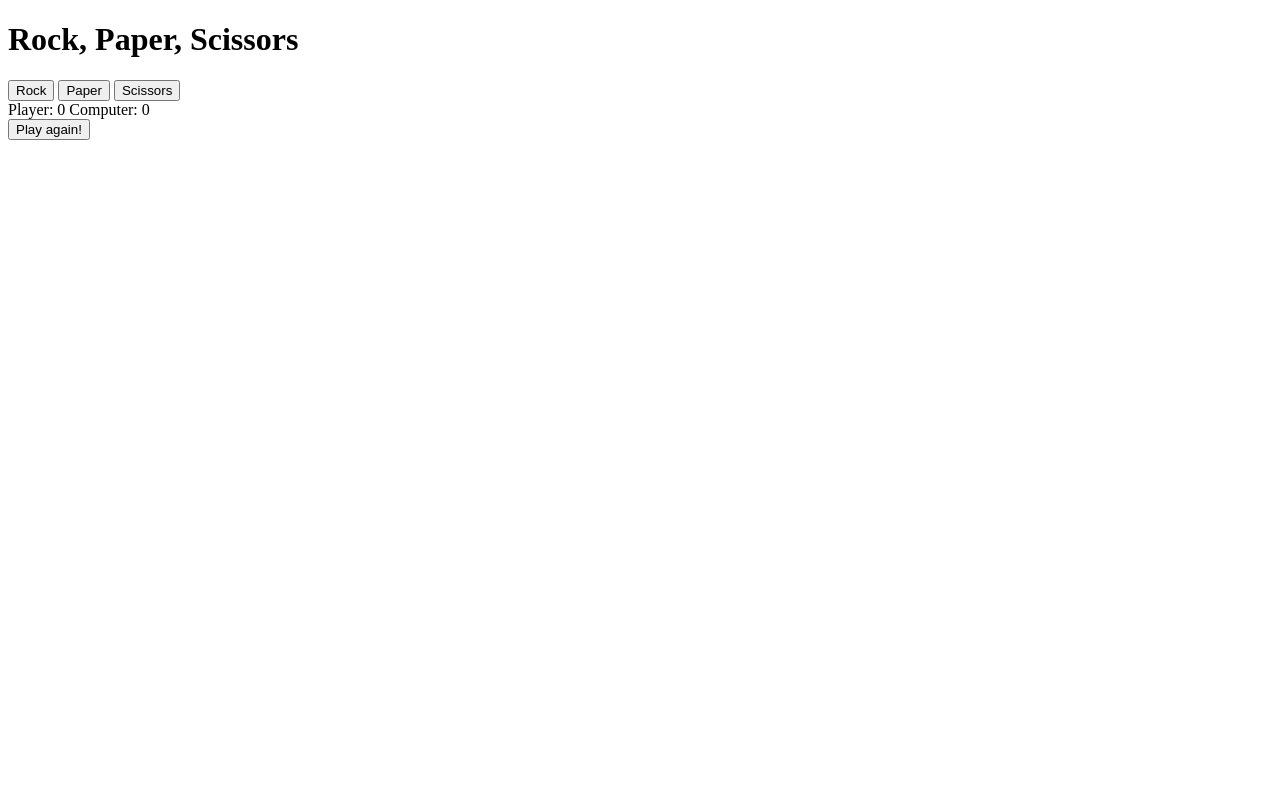
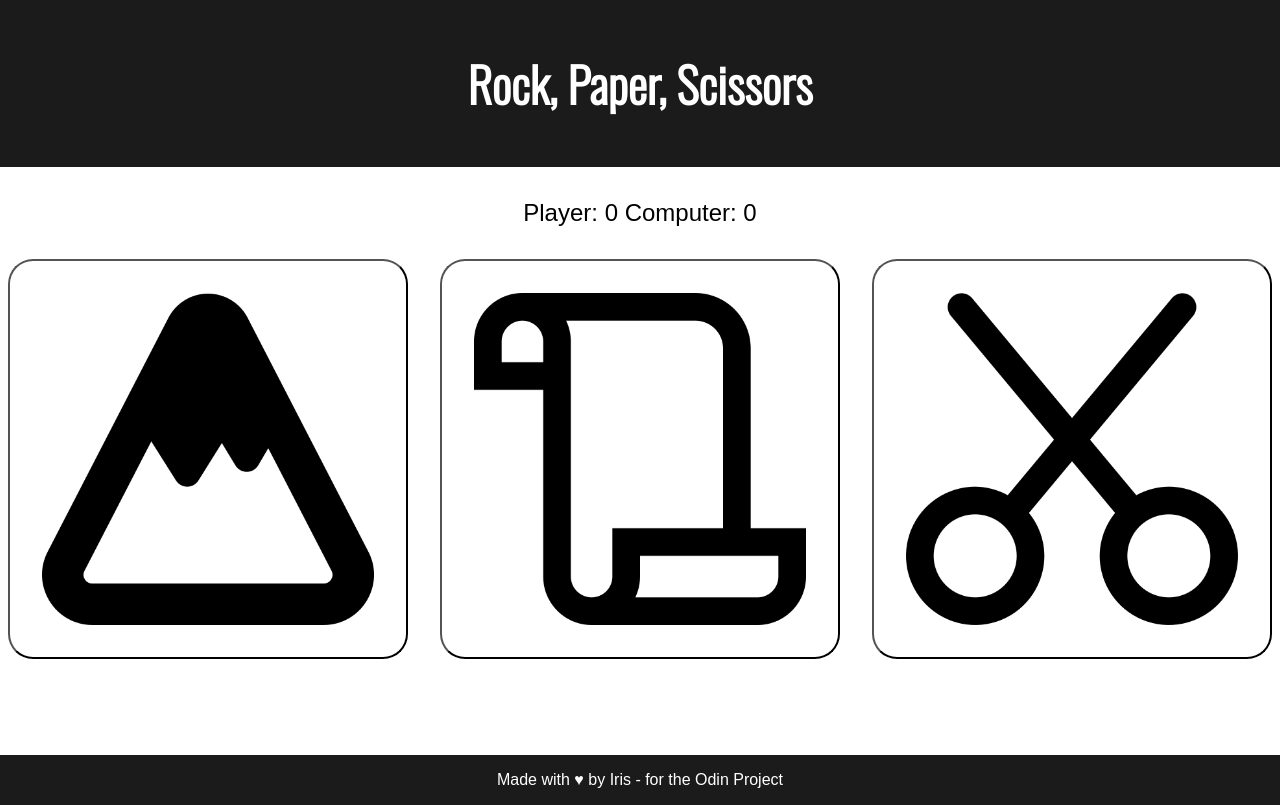
Before and after one commit to irisvw/rock-paper-scissors, a plain HTML site: page index.html in a window 1280 px wide. Drawn offline with nearby package versions, Linux system fonts and the light colour scheme.

Commit message:
style ui with css

```diff
--- a/index.html
+++ b/index.html
@@ -4,22 +4,43 @@
 <head>
     <meta charset="UTF-8">
     <meta name="viewport" content="width=device-width, initial-scale=1.0">
+    <link rel="preconnect" href="https://fonts.googleapis.com">
+    <link rel="preconnect" href="https://fonts.gstatic.com" crossorigin>
+    <link href="https://fonts.googleapis.com/css2?family=Oswald:wght@300&display=swap" rel="stylesheet">
+    <link rel="stylesheet" href="style.css">
     <title>RPS</title>
 
 </head>
 
 <body>
-    <h1>Rock, Paper, Scissors</h1>
-    <button id="rockButton">Rock</button>
-    <button id="paperButton">Paper</button>
-    <button id="scissorsButton">Scissors</button>
+    <div class="wrapper">
+        <header>
+            <h1>Rock, Paper, Scissors</h1>
+        </header>
 
-    <div id="score">Player: 0
-        Computer: 0</div>
-    <div id="container"></div>
-    <div id="winner"></div>
+        <div class="content">
+            <div id="score">Player: 0
+                Computer: 0</div>
+            <div class="buttonsDiv">
+                <button id="rockButton">
+                    <img src="images/mountain.png" alt="rock">
+                </button>
+                <button id="paperButton">
+                    <img src="images/scroll.png" alt="paper">
+                </button>
+                <button id="scissorsButton">
+                    <img src="images/scissors.png" alt="scissors">
+                </button>
+            </div>
+            <div id="container"></div>
+            <div id="winner"></div>
+            <p id="tryAgain">(select any option to start another game!)</p>
+        </div>
 
-    <button onClick="window.location.reload();">Play again!</button>
+        <footer>
+            Made with ♥ by Iris - for the Odin Project
+        </footer>
+    </div>
     <script src="script.js"></script>
 </body>
 
--- a/script.js
+++ b/script.js
@@ -24,6 +24,7 @@ function getComputerChoice() {
 
 function playRound(computerChoice, playerChoice) {
     winner.textContent = "";
+    tryAgain.setAttribute('style', 'display: none');
     if (computerChoice === playerChoice) {
         container.textContent = "It's a tie! Try again.";
     }
@@ -44,7 +45,6 @@ function playRound(computerChoice, playerChoice) {
         announceWinner();
     }
 }
-
 
 let playerWin = 0;
 let computerWin = 0;
@@ -69,8 +69,10 @@ function announceWinner() {
     if (playerWin >= 5 || computerWin >= 5) {
         if (playerWin > computerWin) {
             winner.textContent = "Congratulations! You win.";
+            tryAgain.setAttribute('style', 'display: block');
         } else {
             winner.textContent = "Too bad! You lost.";
+            tryAgain.setAttribute('style', 'display: block');
         }
 
         playerWin = 0;
--- /dev/null
+++ b/style.css
@@ -0,0 +1,87 @@
+html,
+body {
+    box-sizing: border-box;
+    height: 100%;
+    padding: 0;
+    margin: 0;
+}
+
+body {
+    font-family: sans-serif;
+}
+
+header,
+footer {
+    background-color: rgb(27, 27, 27);
+    color: white;
+    padding: 1rem;
+    text-align: center;
+    flex-grow: 0;
+    flex-shrink: 0;
+}
+
+.wrapper {
+    box-sizing: border-box;
+    min-height: 100%;
+    display: flex;
+    flex-direction: column;
+}
+
+.content {
+    flex-grow: 1;
+}
+
+h1 {
+    font-family: 'Oswald', sans-serif;
+    font-size: 48px;
+}
+
+button {
+    height: 400px;
+    width: 400px;
+    padding: 2rem;
+    border-radius: 25px;
+    background-color: white;
+}
+
+button:hover {
+    background-color: lightgrey;
+}
+
+button:active {
+    background-color: white;
+}
+
+img {
+    height: 100%;
+    width: 100%;
+}
+
+.buttonsDiv {
+    display: flex;
+    justify-content: center;
+    gap: 2rem;
+    flex-wrap: wrap;
+}
+
+#score, #container {
+    font-size: 24px;
+    text-align: center;
+    padding: 2rem;
+}
+
+#winner {
+    font-size: 36px;
+    text-align: center;
+    padding: 1rem;
+    font-weight: bold;
+}
+
+#tryAgain {
+    text-align: center;
+    padding: .5rem;
+    font-size: 16px;
+    font-weight: light;
+    margin-top: -1rem;
+    display: none;
+}
```
Also changed, not shown: images/computer.png (added), images/mountain.png (added), images/scissors.png (added), images/scroll.png (added), images/user.png (added).
